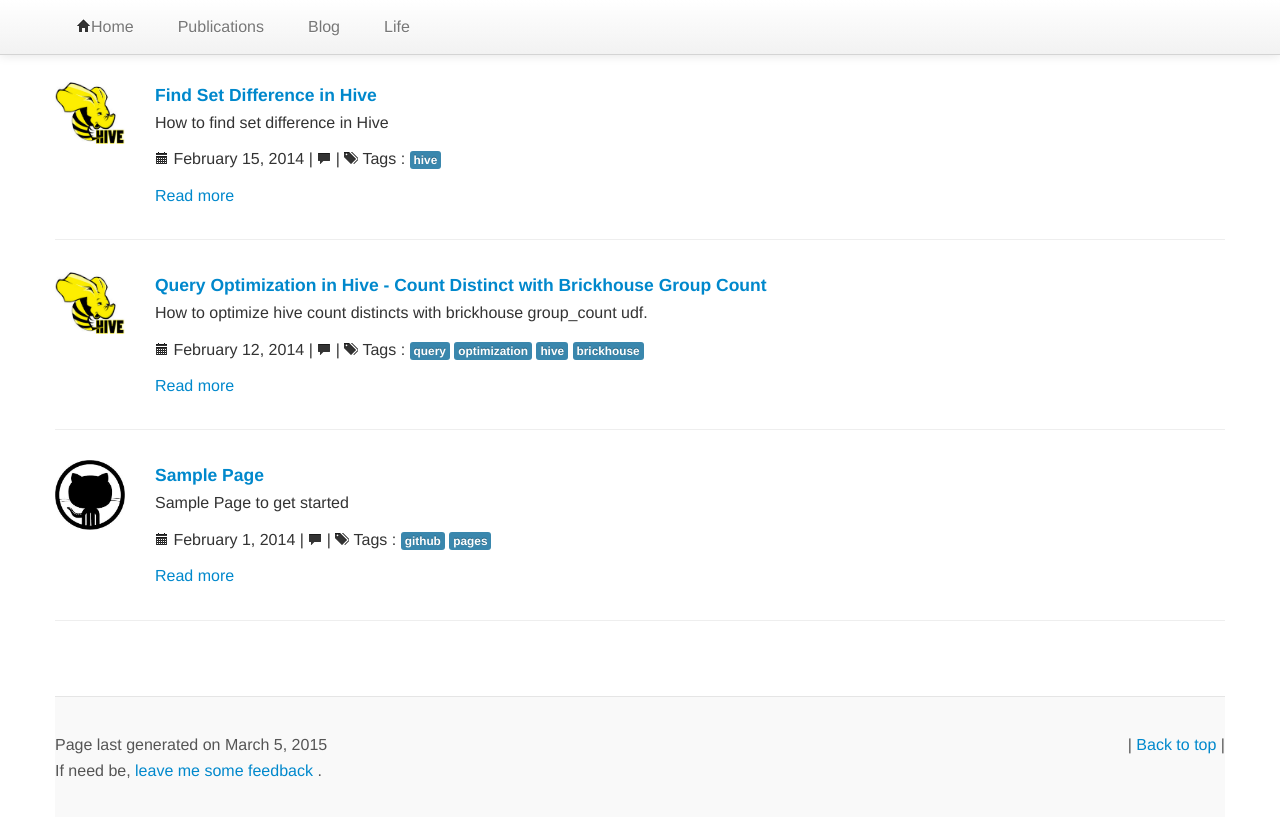
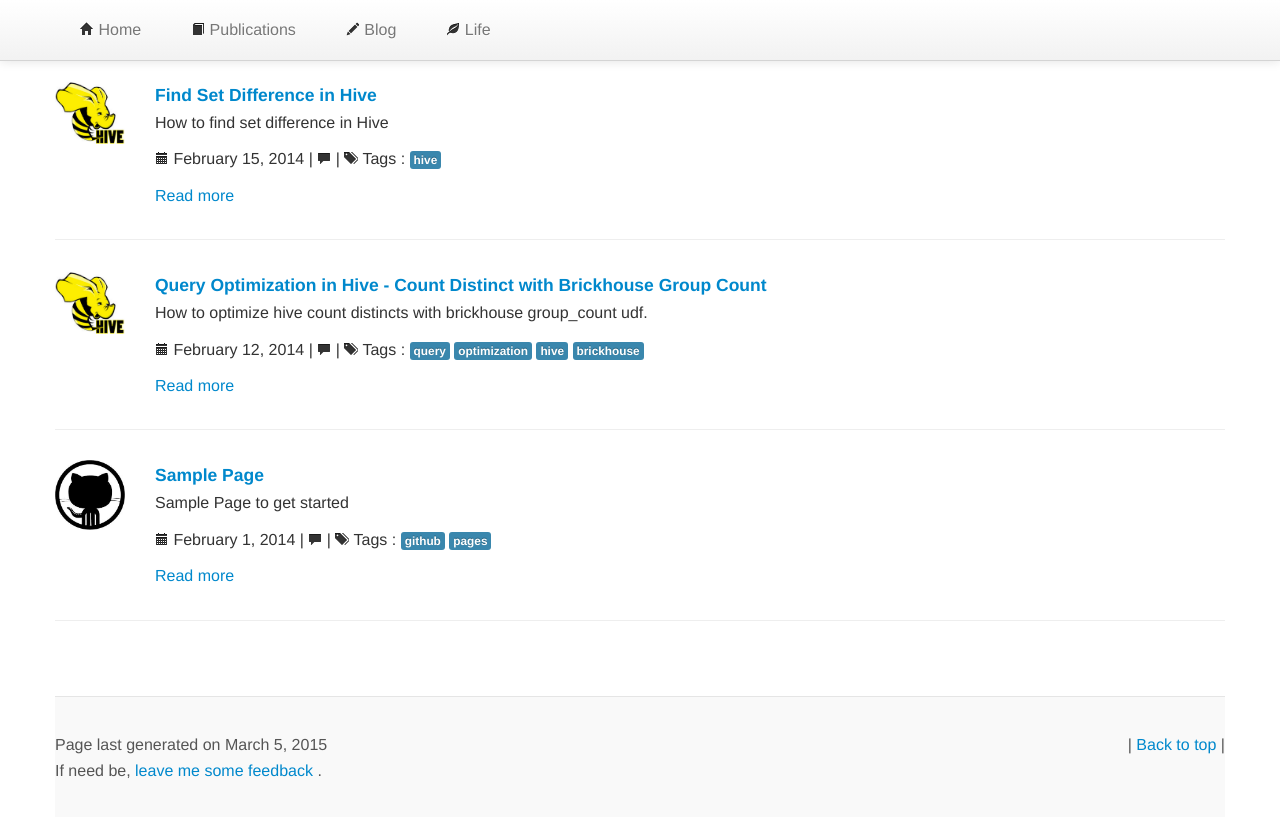
Before and after one commit to prantik/prantik.github.io, a Jekyll site: the page built from blog.html, in a window 1280 px wide. Shown: the top 817 px of the page. Built offline with Jekyll 4.4.1, drawn with Linux system fonts in a browser that asks for light colours; nearby versions of some CDN libraries; Markdown is read by kramdown in place of the engine named in the settings; comment, search, counter and statistics services are not loaded.

Commit message:
more nav changes

```diff
--- a/_includes/navigation.html
+++ b/_includes/navigation.html
@@ -1,12 +1,18 @@
 <div class="navbar navbar-fixed-top">
   <div class="navbar-inner">
     <div class="container">
+      <a class="btn btn-navbar" data-toggle="collapse" data-target=".nav-collapse">
+        <span class="icon-bar"></span>
+        <span class="icon-bar"></span>
+        <span class="icon-bar"></span>
+        <span class="icon-bar"></span>
+      </a>
       <div class="nav-collapse">
         <ul class="nav">
-		  <li class=""><a href="../../index.html"><i class="icon-home"></i>Home</a></li>
-		  <li class=""><a href="../../publications.html"><i class="tooltip"></i>Publications</a></li>
-          <li class=""><a href="../../blog.html"><i rel="icon-home"></i>Blog</a></li>
-          <li class=""><a href="../../life.html" rel="tooltip" title="Life">Life</a></li>
+          <li class=""><a href="../../index.html"><i class="icon-home"></i> Home</a></li>
+          <li class=""><a href="../../publications.html"><i class="icon-book"></i> Publications</a></li>
+          <li class=""><a href="../../blog.html"><i class="icon-pencil"></i> Blog</a></li>
+          <li class=""><a href="../../life.html"><i class="icon-leaf"></i> Life</a></li>
         <!--   <li class="dropdown">
               <a href="#" class="dropdown" data-toggle="dropdown">
                 <i class="icon-globe"></i> About <b class="caret"></b></a>
```
Also changed, not shown: css/fuelux.css. Lines whose indentation alone changed are shown as unchanged.
